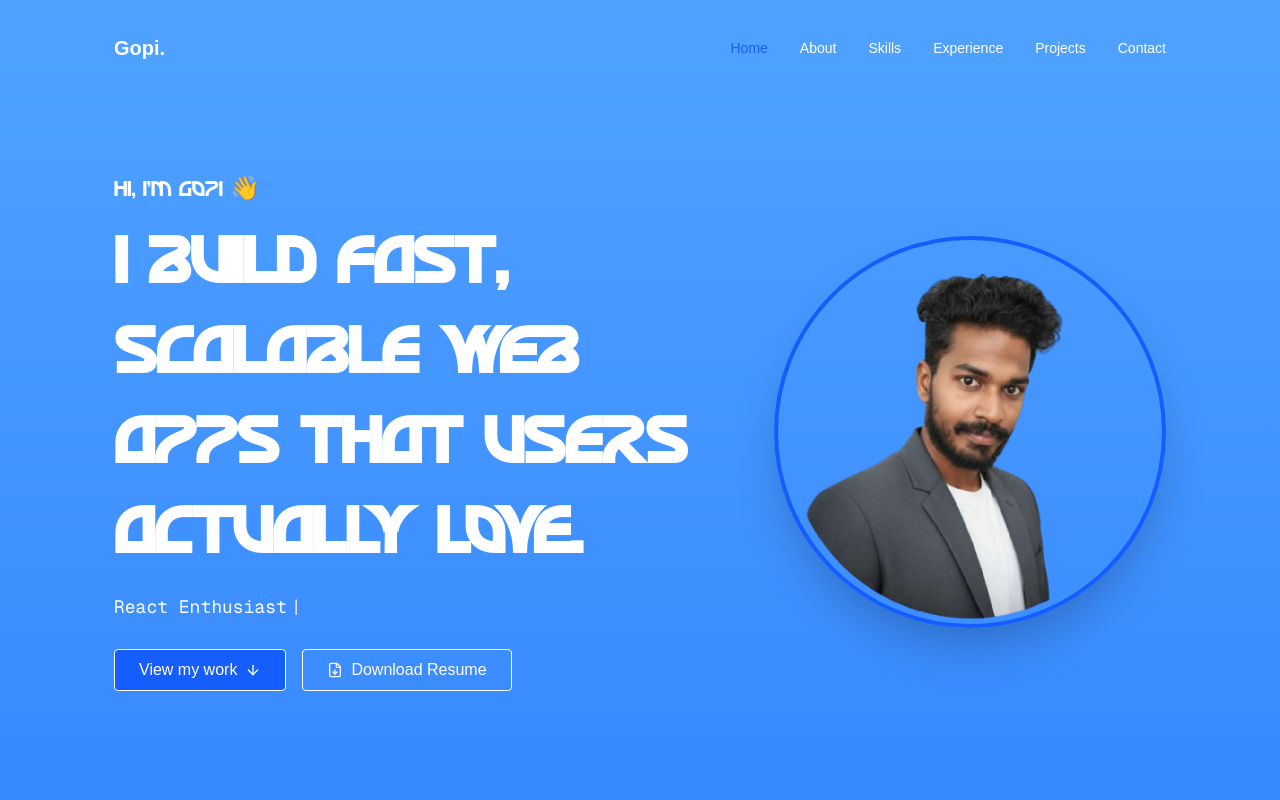
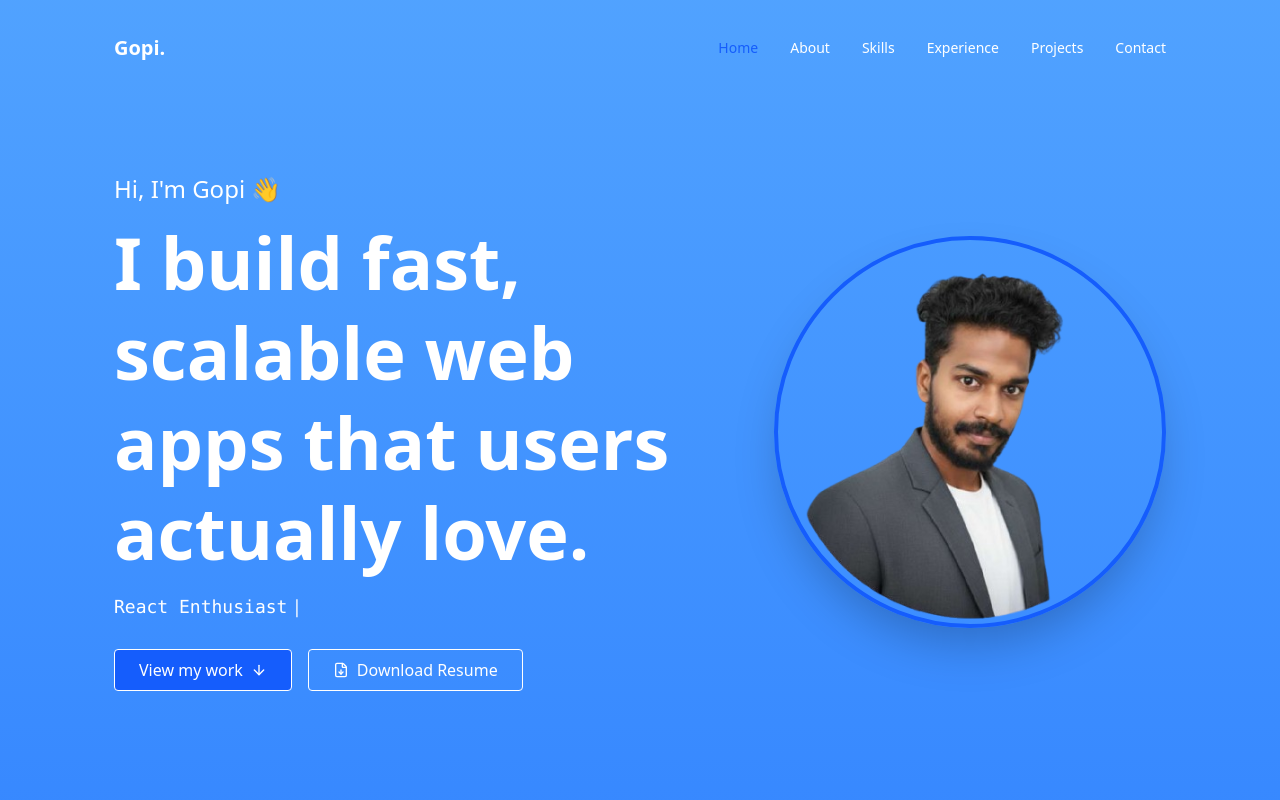
Before and after one commit to Gopi-varaprasad7/my-portfolio, a Next.js app: page / in a window 1280 px wide. Shown: the top 800 px of the page. Built offline with nearby package versions, Linux system fonts and the light colour scheme.

Commit message:
global css change

```diff
--- a/app/globals.css
+++ b/app/globals.css
@@ -1,36 +1,54 @@
 @import "tailwindcss";
 
-:root {
-  --background: #ffffff;
-  --foreground: #171717;
+@theme {
+  /* Colors */
+  --color-bg-dark-100: #080C10;
+  --color-bg-dark-200: #0D1117;
+  --color-bg-dark-300: #131920;
+
+  --color-border-dim: rgba(255, 255, 255, 0.07);
+  --color-border-bright: rgba(255, 255, 255, 0.13);
+
+  --color-text-primary: #E8EDF2;
+  --color-text-secondary: #7A8899;
+  --color-text-muted: #4A5568;
+
+  --color-brand-green: #00D68F;
+  --color-brand-green-hover: #00A36C;
+  --color-brand-blue: #4D9EF7;
+  --color-brand-amber: #F7B24D;
+
+  /* Typography */
+  --font-syne: var(--font-syne), sans-serif;
+  --font-dm: var(--font-dm-sans), sans-serif;
 }
 
-@theme inline {
-  --color-background: var(--background);
-  --color-foreground: var(--foreground);
-  --font-sans: var(--font-geist-sans);
-  --font-mono: var(--font-geist-mono);
-}
-
-@media (prefers-color-scheme: dark) {
-  :root {
-    --background: #0a0a0a;
-    --foreground: #ededed;
+@layer base {
+  html {
+    scroll-behavior: smooth;
+  }
+  body {
+    background-color: var(--color-bg-dark-100);
+    color: var(--color-text-primary);
+    -webkit-font-smoothing: antialiased;
   }
 }
 
-body {
-  background: var(--background);
-  color: var(--foreground);
-  font-family: Arial, Helvetica, sans-serif;
-}
-@font-face {
-  font-family: "Roba";
-  src: url("assets/fonts/Roba-4n2zl.ttf") format("woff2");
-  font-weight: 400;
-  font-style: normal;
+/* Retaining your specific keyframes for dynamic states */
+@keyframes pulse-opacity {
+  0%, 100% { opacity: 1; }
+  50% { opacity: 0.3; }
 }
 
-@utility font-roba {
-  font-family: "Roba", sans-serif;
+@keyframes fade-slide-up {
+  from { opacity: 0; transform: translateY(20px); }
+  to { opacity: 1; transform: translateY(0); }
 }
+
+.animate-pulse-slow {
+  animation: pulse-opacity 2s infinite;
+}
+
+.animate-fade-up {
+  animation: fade-slide-up 0.6s ease both;
+}
```
